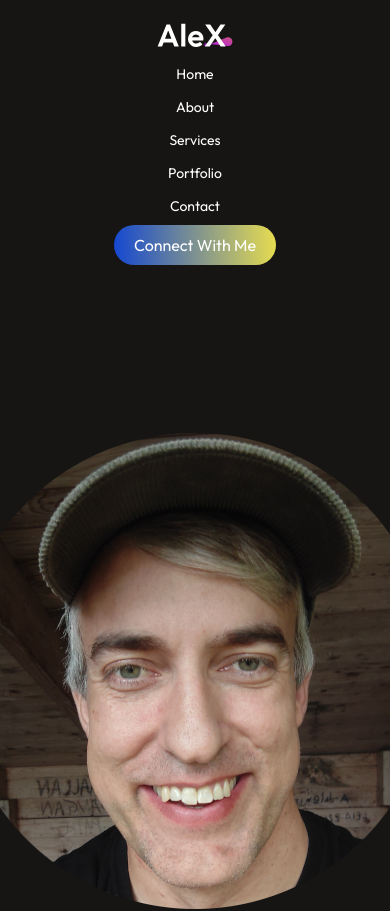
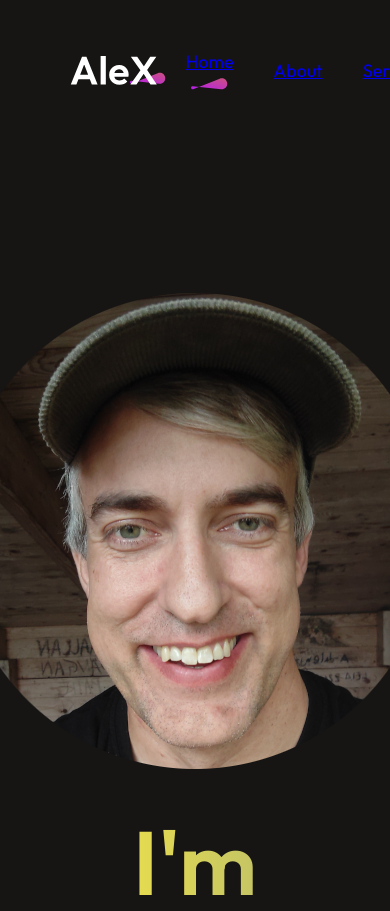
Before and after one commit to Cristoffer85/c-portfolio, a React (Vite) app: page / in a window 390 px wide. Shown: the top 911 px of the page. Built offline with nearby package versions, Linux system fonts and the light colour scheme.

Commit message:
Navbar anchor linking done, styling left

```diff
--- a/src/Components/About/About.jsx
+++ b/src/Components/About/About.jsx
@@ -5,7 +5,7 @@ import profile_img from '../../assets/about_profile.png'
 
 const About = () => {
   return (
-    <div className='about'>
+    <div id='about' className='about'>
         <div className="about-title">
             <h1>About me</h1>
             <img src={theme_pattern} alt="" />
--- a/src/Components/Contact/Contact.jsx
+++ b/src/Components/Contact/Contact.jsx
@@ -7,7 +7,7 @@ import call_icon from '../../assets/call_icon.svg'
 
 const Contact = () => {
   return (
-        <div className="contact">
+        <div id='contact' className="contact">
         <div className="contact-title">
             <h1>Get In Touch</h1>
             <img src={theme_pattern} alt=""/>
--- a/src/Components/Footer/Footer.css
+++ b/src/Components/Footer/Footer.css
@@ -20,6 +20,18 @@
     gap: 35px;
 }
 
+/* ------------------------ FOOTER BOTTOM ------------------------ */
+.footer-bottom{
+    display: flex;
+    justify-content: space-between;
+    font-size: 18px;
+}
+.footer-bottom-right{
+    display: flex;
+    gap: 50px;
+    margin-bottom: 50px;
+}
+
 /* ------------------------ FOOTER EMAIL ------------------------ */
 .footer-email-input{
     display: flex;
@@ -37,7 +49,11 @@
     font-family: Outfit;
     font-size: 18px;
 }
+.footer-email-input:hover{
+    border: 2px solid white;
+}
 
+/* ------------------------ FOOTER SUBSCRIBE ------------------------ */
 .footer-subscribe{
     font-size: 20px;
     padding: 22px 50px;
@@ -46,22 +62,6 @@
     cursor: pointer;
     transition: 0.5s;
 }
-
-.footer-bottom{
-    display: flex;
-    justify-content: space-between;
-    font-size: 18px;
-}
-.footer-bottom-right{
-    display: flex;
-    gap: 50px;
-    margin-bottom: 50px;
-}
-
-.footer-email-input:hover{
-    border: 2px solid white;
-}
-
 .footer-subscribe:hover{
     transform: scale(1.1);
     transition: 0.3s;
--- a/src/Components/Hero/Hero.jsx
+++ b/src/Components/Hero/Hero.jsx
@@ -4,7 +4,7 @@ import profile_img from '../../assets/profile_img.png'
 
 const Hero = () => {
   return (
-    <div className='hero'>
+    <div id='home' className='hero'>
         <img src={profile_img} alt="" />
         <h1><span>I'm Cristoffer Östberg,</span> backend developer based in Sweden.</h1>
         <p>I am a backend developer with experience in primarily Java, C#.NET and Python. In frontend React with both js and ts. I'm passionate about building visually appealing, scalable and efficient systems in every end.</p>
--- a/src/Components/MyWork/MyWork.jsx
+++ b/src/Components/MyWork/MyWork.jsx
@@ -6,7 +6,7 @@ import arrow_icon from '../../assets/arrow_icon.svg'
 
 const MyWork = () => {
   return (
-    <div className='mywork'>
+    <div id='work' className='mywork'>
         <div className="mywork-title">
             <h1>My Latest Work</h1>
             <img src={theme_pattern} alt=""/>
--- a/src/Components/Navbar/Navbar.css
+++ b/src/Components/Navbar/Navbar.css
@@ -6,11 +6,13 @@
     margin: 20px 50px;
 }
 
+/* ------------------------ LOGO ------------------------ */
 .nav-logo {
     height: 50px;
     margin-right: 20px;
 }
 
+/* ------------------------ MENU ------------------------ */
 .nav-menu {
     display: flex;
     align-items: center;
@@ -18,7 +20,18 @@
     gap: 40px;
     font-size: 18px;
 }
+.nav-menu li{
+  display: flex;
+  flex-direction: column;
+  gap: 5px;
+  cursor: pointer;
+}
+.nav-menu li img{
+  display: flex;
+  margin: auto;
+}
 
+/* ------------------------ CONNECT ------------------------ */
 .nav-connect {
     padding: 15px 30px;
     border-radius: 50px;
@@ -28,58 +41,6 @@
     transition: 0.5s;           /* == This property makes the transition smoother */
     margin-left: 20px;
 }
-
 .nav-connect:hover {
     transform: scale(1.05);     /* == This property increases the size of the button when hovered */
 }
-
-/* ------------------------ RESPONSIVENESS ------------------------ */
-  /* MEDIUM-sized screens */
-  @media (max-width: 768px) {
-    .navbar {
-      margin: 10px 20px;
-      flex-direction: column;
-    }
-
-    .nav-logo {
-      margin-right: 0;
-      margin-bottom: 10px;
-    }
-
-    .nav-menu {
-      flex-direction: column;
-      gap: 20px;
-      font-size: 16px;
-    }
-
-    .nav-connect {
-      margin-left: 0;
-      margin-top: 15px;
-      padding: 12px 25px;
-      font-size: 18px;
-    }
-  }
-  /* MOBILE-sized screens */
-  @media (max-width: 480px) {
-    .navbar {
-      padding: 5px 10px;
-      margin: 10px 15px;
-    }
-
-    .nav-logo {
-      height: 40px;
-      margin-bottom: 10px;
-    }
-
-    .nav-menu {
-      font-size: 14px;
-      gap: 15px;
-    }
-
-    .nav-connect {
-      padding: 10px 20px;
-      font-size: 16px;
-      margin-top: 10px;
-      text-align: center;
-    }
-  }
--- a/src/Components/Navbar/Navbar.jsx
+++ b/src/Components/Navbar/Navbar.jsx
@@ -1,17 +1,22 @@
-import React from 'react'
+import React, { useState } from 'react'
 import './Navbar.css'
 import logo from '../../assets/logo.svg'
+import underline from '../../assets/nav_underline.svg'
+import AnchorLink from 'react-anchor-link-smooth-scroll';
 
 const Navbar = () => {
+
+  const [menu, setMenu] = useState("home");
+
   return (
     <div className='navbar'>
         <img src={logo} alt="Logo" className="nav-logo" />
         <ul className="nav-menu">
-            <li>Home</li>
-            <li>About</li>
-            <li>Services</li>
-            <li>Portfolio</li>
-            <li>Contact</li>
+            <li><AnchorLink className='anchor-link' offset={50} href='#home'><p onClick={()=>setMenu("home")}>Home</p></AnchorLink>{menu==="home"?<img src={underline} alt=''/>:<></>}</li>
+            <li><AnchorLink className='anchor-link' offset={50} href='#about'><p onClick={()=>setMenu("about")}>About</p></AnchorLink>{menu==="about"?<img src={underline} alt=''/>:<></>}</li>
+            <li><AnchorLink className='anchor-link' offset={50} href='#services'><p onClick={()=>setMenu("services")}>Services</p></AnchorLink>{menu==="services"?<img src={underline} alt=''/>:<></>}</li>
+            <li><AnchorLink className='anchor-link' offset={50} href='#work'><p onClick={()=>setMenu("work")}>Portfolio</p></AnchorLink>{menu==="work"?<img src={underline} alt=''/>:<></>}</li>
+            <li><AnchorLink className='anchor-link' offset={50} href='#contact'><p onClick={()=>setMenu("contact")}>Contact</p></AnchorLink>{menu==="contact"?<img src={underline} alt=''/>:<></>}</li>
         </ul>
         <div className="nav-connect">Connect With Me</div>
     </div>
--- a/src/Components/Services/Services.jsx
+++ b/src/Components/Services/Services.jsx
@@ -6,7 +6,7 @@ import arrow_icon from '../../assets/arrow_icon.svg'
 
 const Services = () => {
   return (
-    <div className='services'>
+    <div id='services' className='services'>
         <div className="services-title">
             <h1>My Services</h1>
             <img src={theme_pattern} alt=""/>
```
